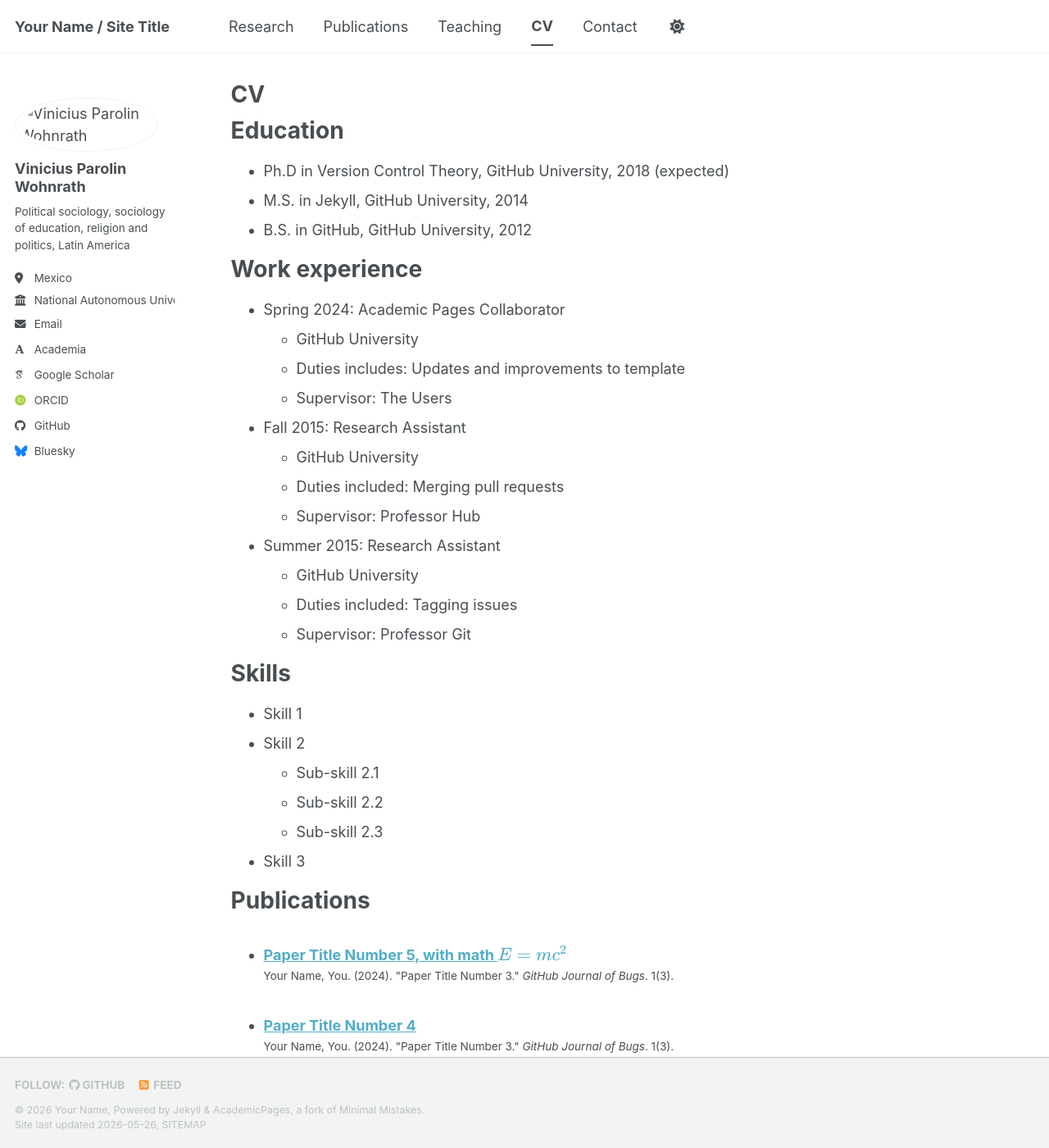
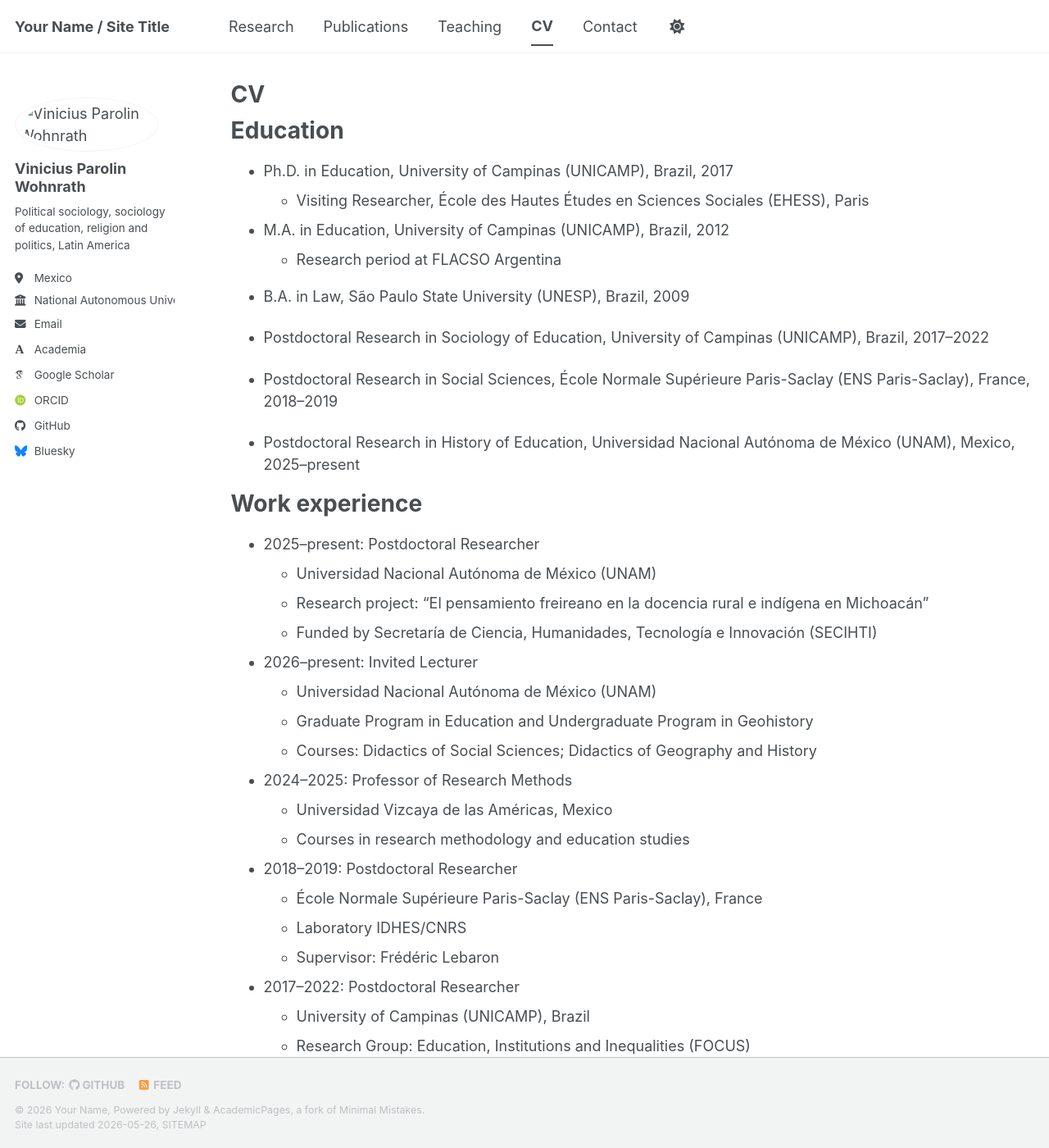
Before and after one commit to viniciuswohnrath/viniciuswohnrath.github.io, a Jekyll site: the page built from _pages/cv.md, in a window 1280 px wide and 1400 px high. Shown: the whole window at 82% size. Built offline with Jekyll 4.4.1, drawn with Linux system fonts in a browser that asks for light colours; some web fonts are replaced; a script bundle is joined from its source files by our own code; library files that are not in the unit come from our copies; some of the changed text lies outside the part shown.

Commit message:
Update cv.md

```diff
--- a/_pages/cv.md
+++ b/_pages/cv.md
@@ -11,54 +11,129 @@ redirect_from:
 
 Education
 ======
-* Ph.D in Version Control Theory, GitHub University, 2018 (expected)
-* M.S. in Jekyll, GitHub University, 2014
-* B.S. in GitHub, GitHub University, 2012
+
+* Ph.D. in Education, University of Campinas (UNICAMP), Brazil, 2017
+  * Visiting Researcher, École des Hautes Études en Sciences Sociales (EHESS), Paris
+
+* M.A. in Education, University of Campinas (UNICAMP), Brazil, 2012
+  * Research period at FLACSO Argentina
+
+* B.A. in Law, São Paulo State University (UNESP), Brazil, 2009
+
+* Postdoctoral Research in Sociology of Education, University of Campinas (UNICAMP), Brazil, 2017–2022
+
+* Postdoctoral Research in Social Sciences, École Normale Supérieure Paris-Saclay (ENS Paris-Saclay), France, 2018–2019
+
+* Postdoctoral Research in History of Education, Universidad Nacional Autónoma de México (UNAM), Mexico, 2025–present
+
 
 Work experience
 ======
-* Spring 2024: Academic Pages Collaborator
-  * GitHub University
-  * Duties includes: Updates and improvements to template
-  * Supervisor: The Users
 
-* Fall 2015: Research Assistant
-  * GitHub University
-  * Duties included: Merging pull requests
-  * Supervisor: Professor Hub
+* 2025–present: Postdoctoral Researcher
+  * Universidad Nacional Autónoma de México (UNAM)
+  * Research project: “El pensamiento freireano en la docencia rural e indígena en Michoacán”
+  * Funded by Secretaría de Ciencia, Humanidades, Tecnología e Innovación (SECIHTI)
 
-* Summer 2015: Research Assistant
-  * GitHub University
-  * Duties included: Tagging issues
-  * Supervisor: Professor Git
+* 2026–present: Invited Lecturer
+  * Universidad Nacional Autónoma de México (UNAM)
+  * Graduate Program in Education and Undergraduate Program in Geohistory
+  * Courses: Didactics of Social Sciences; Didactics of Geography and History
 
-Skills
+* 2024–2025: Professor of Research Methods
+  * Universidad Vizcaya de las Américas, Mexico
+  * Courses in research methodology and education studies
+
+* 2018–2019: Postdoctoral Researcher
+  * École Normale Supérieure Paris-Saclay (ENS Paris-Saclay), France
+  * Laboratory IDHES/CNRS
+  * Supervisor: Frédéric Lebaron
+
+* 2017–2022: Postdoctoral Researcher
+  * University of Campinas (UNICAMP), Brazil
+  * Research Group: Education, Institutions and Inequalities (FOCUS)
+
+* 2012–2013: Research Assistant
+  * University of Campinas (UNICAMP), Brazil
+  * FAPESP Thematic Project:
+    “Catholic Congregations, Education and the National State in Brazil”
+
+
+Research Interests
 ======
-* Skill 1
-* Skill 2
-  * Sub-skill 2.1
-  * Sub-skill 2.2
-  * Sub-skill 2.3
-* Skill 3
 
-Publications
+* Political Sociology
+* Sociology of Education
+* Religion and Politics
+* Legal Elites and State Formation
+* Historical Sociology
+* Ethnography
+* Latin American Studies
+* Intellectuals and Institutions
+* Indigenous Education
+
+
+Methods
 ======
-  <ul>{% for post in site.publications reversed %}
-    {% include archive-single-cv.html %}
-  {% endfor %}</ul>
 
-Talks
+* Ethnography
+* Prosopography
+* Sociohistorical Analysis
+* Qualitative Research
+* Historical Sociology
+* Archival Research
+* Oral History
+
+
+Selected Publications
 ======
-  <ul>{% for post in site.talks reversed %}
-    {% include archive-single-talk-cv.html  %}
-  {% endfor %}</ul>
+
+* Wohnrath, V. P. & Almeida, A. M. F. (2023).
+  “Legal doctrinarians and the affirmation of new rights in post-1988 Brazil.”
+  *Sociologias*.
+
+* Wohnrath, V. P. (2023).
+  “Catholics and evangelicals in the Brazilian Supreme Court.”
+  *Religião & Sociedade*.
+
+* Wohnrath, V. P. & Arduini, G. R. (2023).
+  “Political incursions of churches in Brazilian democratic constituent assemblies.”
+  *Perfiles Latinoamericanos*.
+
+* Wohnrath, V. P. (2022).
+  “Legal experts and authoritarian regimes in Brazil.”
+  *Revista de Estudos Empíricos em Direito*.
+
+* Wohnrath, V. P. (2017).
+  “The Catholic Church in the Brazilian National Constituent Assembly (1987–1988).”
+  *Pro-Posições*.
+
 
 Teaching
 ======
-  <ul>{% for post in site.teaching reversed %}
-    {% include archive-single-cv.html %}
-  {% endfor %}</ul>
 
-Service and leadership
+* Didactics of Social Sciences — UNAM
+* Didactics of Geography and History — UNAM
+* Research Methodology — Universidad Vizcaya de las Américas
+* Seminar in Research — Universidad Vizcaya de las Américas
+* Contexts of Education in Mexico — Universidad Vizcaya de las Américas
+
+
+Fellowships and Awards
 ======
-* Currently signed in to 43 different slack teams
+
+* Member, Sistema Nacional de Investigadores e Investigadoras de México (SNII), 2025–
+* SECIHTI Postdoctoral Fellowship (Mexico), 2025–
+* FAPESP Postdoctoral Fellowship, Brazil
+* CAPES Doctoral Fellowship Abroad (EHESS Paris)
+* FAPESP Doctoral Fellowship
+* FAPESP Research Fellowship Abroad
+* French “Passeport Talent – Chercheur” Visa
+
+
+Academic Profiles
+======
+
+* Google Scholar
+* Academia.edu
+* ORCID
```
